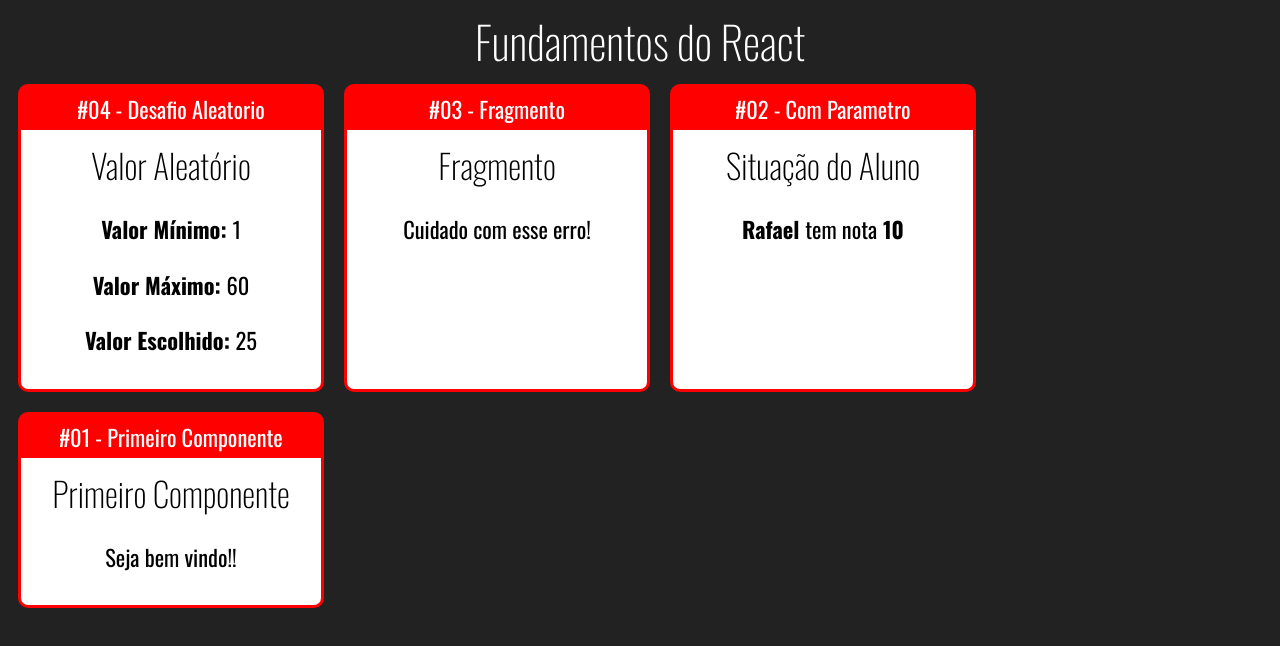
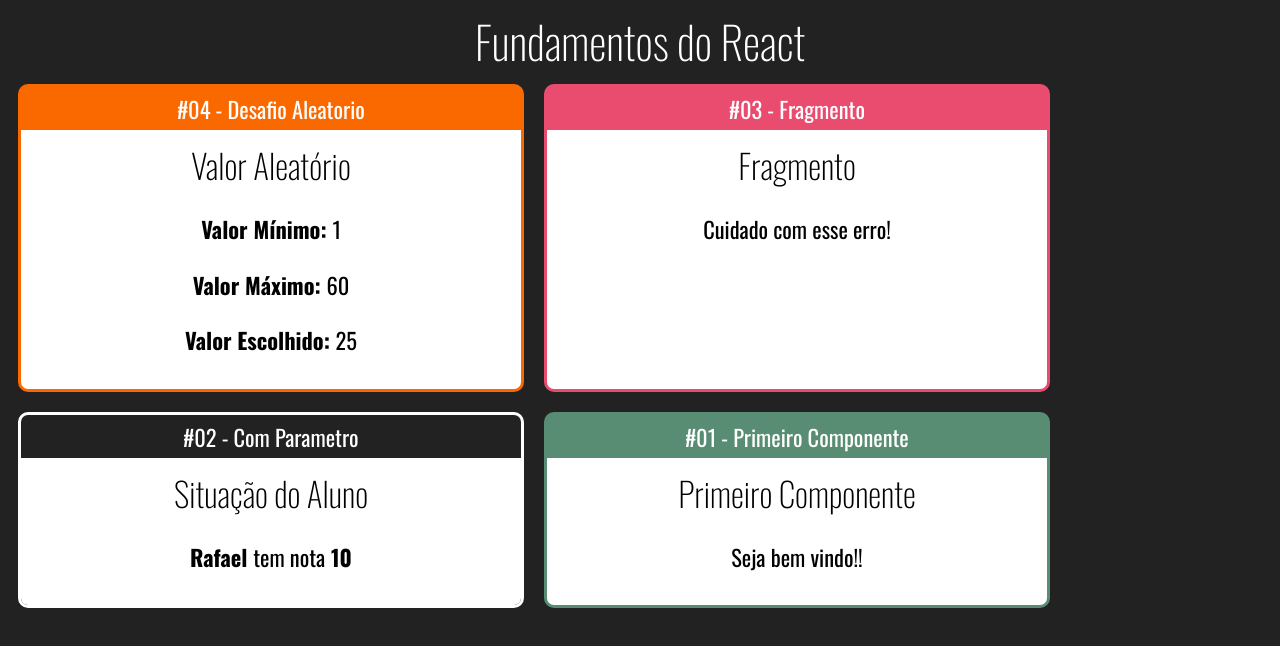
Before and after one commit to silvarafaell/Curso_React_Redux, a React (Create React App) app in the folder fundamentos-react/: page / in a window 1280 px wide. Shown: the top 646 px of the page. Built offline with nearby package versions, Linux system fonts and the light colour scheme.

Commit message:
Componente Card #03

```diff
--- a/fundamentos-react/src/App.jsx
+++ b/fundamentos-react/src/App.jsx
@@ -15,15 +15,15 @@
 
         <div className="Cards">
 
-        <Card titulo="#04 - Desafio Aleatorio">
+        <Card titulo="#04 - Desafio Aleatorio" color="#FA6900">
             <Aleatorio min={1} max={60} />
         </Card>
 
-        <Card titulo="#03 - Fragmento">
+        <Card titulo="#03 - Fragmento" color="#E94C6F">
         <Fragmento />
         </Card>
 
-        <Card titulo="#02 - Com Parametro">
+        <Card titulo="#02 - Com Parametro" color="E8B71A">
         <ComParametro
         titulo="Situação do Aluno"
         aluno="Rafael"
@@ -31,7 +31,7 @@
         />
         </Card>
 
-        <Card titulo="#01 - Primeiro Componente">
+        <Card titulo="#01 - Primeiro Componente" color="#588C73">
         <Primeiro></Primeiro>
         </Card>
         </div>
--- a/fundamentos-react/src/components/layout/Card.css
+++ b/fundamentos-react/src/components/layout/Card.css
@@ -1,14 +1,13 @@
 .Card {
-    background-color: red;
-    border: 3px solid red;
+    border: 3px solid;
     border-radius: 10px;
     overflow: hidden;
     margin: 10px;
 
     display: flex;
     flex-direction: column;
-    min-width: 300px;
-    max-width: 300px;
+    max-width: 500px;
+    min-width: 500px;
 }
 
 .Card .Title {
--- a/fundamentos-react/src/components/layout/Card.jsx
+++ b/fundamentos-react/src/components/layout/Card.jsx
@@ -2,8 +2,14 @@
 import React from 'react'
 
 export default (props) => {
+
+    const cardStyle = {
+        backgroundColor: props.color || '#F00',
+        borderColor: props.color || '#F00'
+    }
+
     return (
-        <div className="Card">
+        <div className="Card" style={cardStyle}>
             <div className="Title">{props.titulo}</div>
             <div className="Content">
                 {props.children}
```
